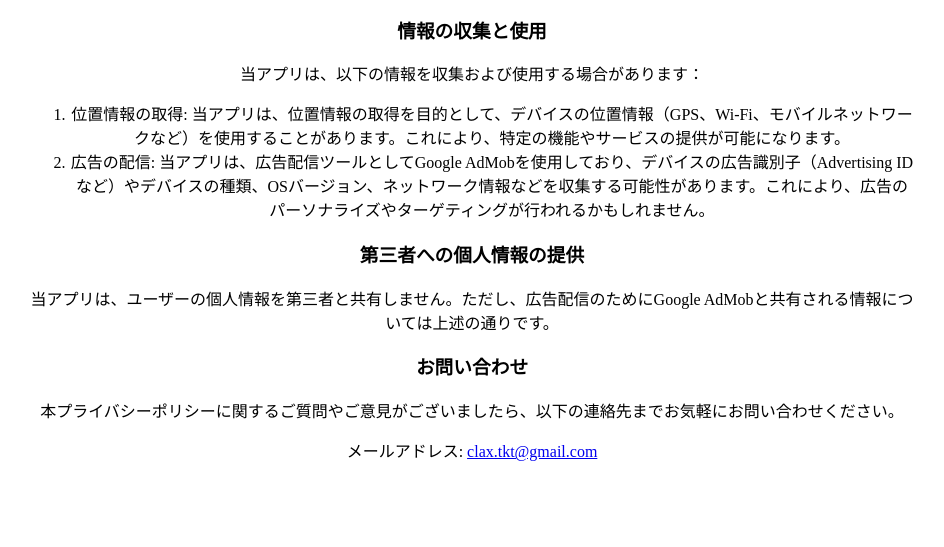
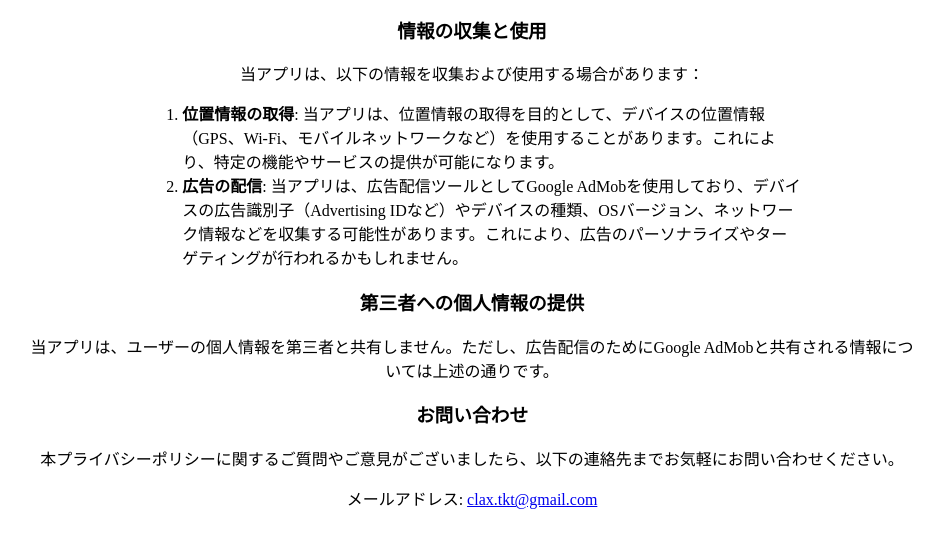
Before and after one commit to SuzukiTakuto/nanitabe_privacyPolicy, a plain HTML site: page index.html in a window 1280 px wide. Shown: the part 195-742 px from the top of the page, without its empty margins (168-1112 px from the left). Drawn offline with Linux system fonts and the light colour scheme.

Commit message:
Update style.css

```diff
--- a/style.css
+++ b/style.css
@@ -4,8 +4,12 @@
     margin: 0 auto;
 }
 
-ul {
+ol {
     text-align: left;
-    width: 55%;
+    width: 70%;
     margin: 0 auto;
 }
+
+.span {
+    font-weight: bold;
+}
```
